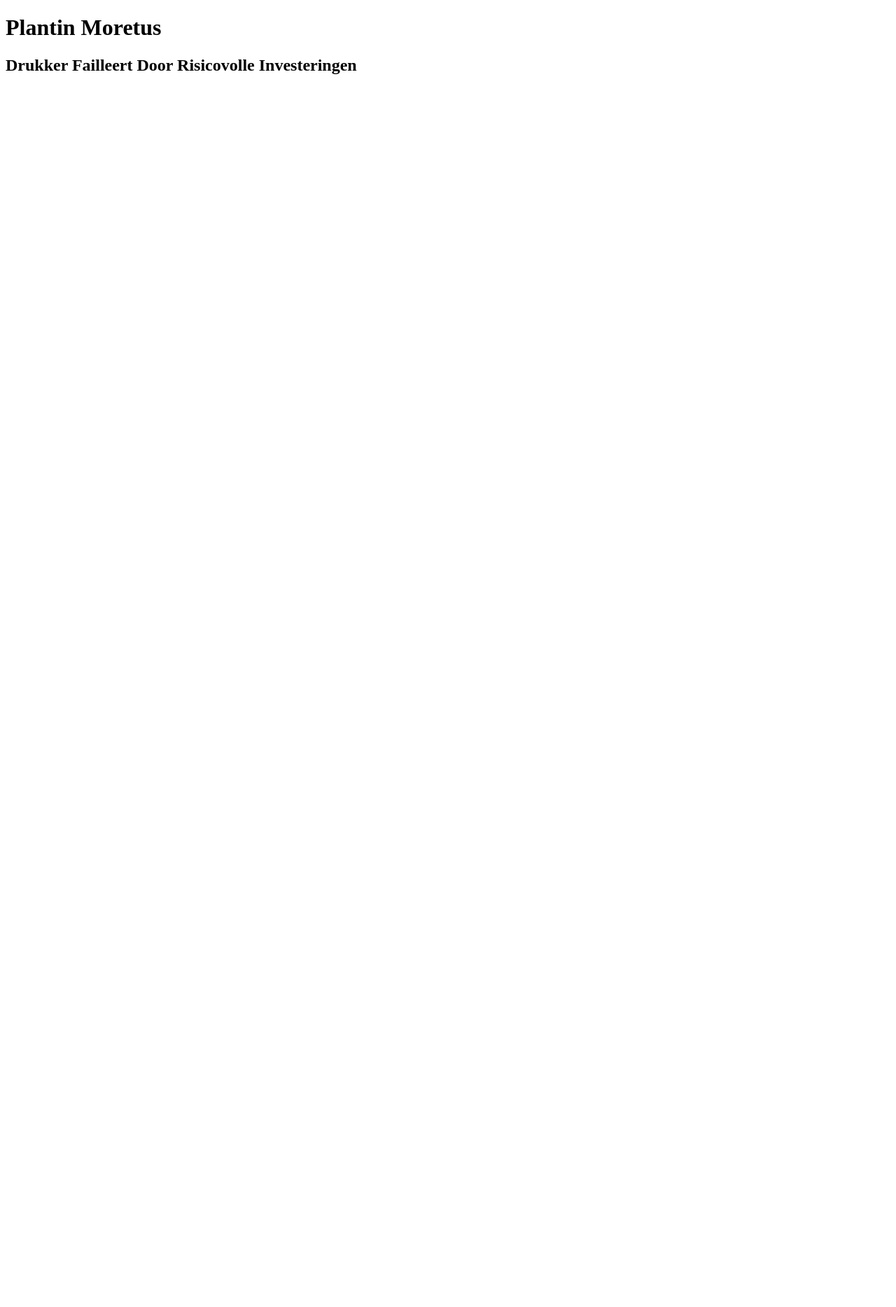
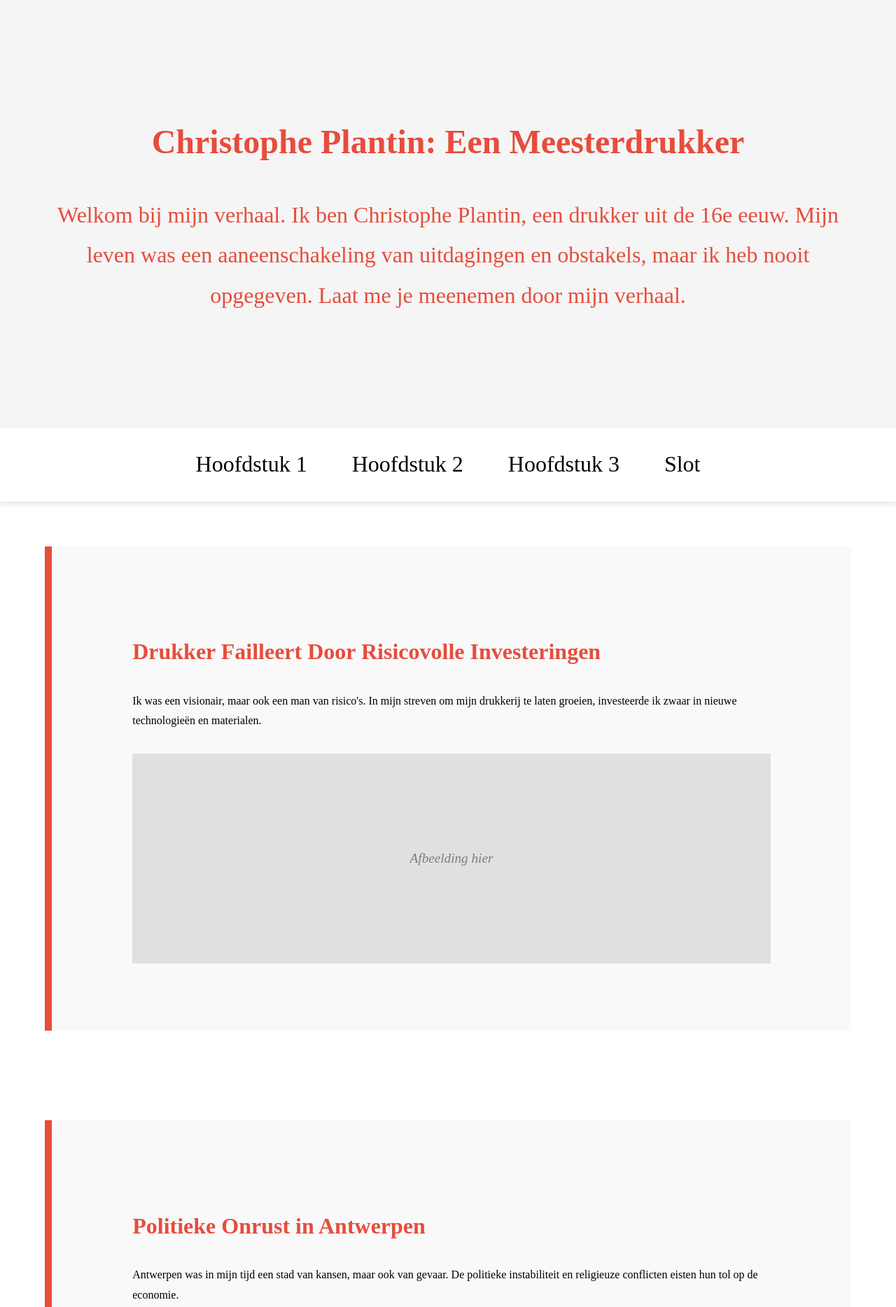
Before and after one commit to leonnolf/integration_3, a website: page index.html in a window 1280 px wide. Shown: the top 1868 px of the page at 70% size. Before the commit the page ends 800 px from the top, so only its background shows below. Drawn offline with nearby package versions, Linux system fonts and the light colour scheme.

Commit message:
Add initial implementation of interactive webpage with GSAP animations and progress bar. and lots more

```diff
--- a/index.html
+++ b/index.html
@@ -2,31 +2,84 @@
 <html lang="en">
   <head>
     <meta charset="UTF-8" />
-    <link rel="icon" type="image/svg+xml" href="/vite.svg" />
     <meta name="viewport" content="width=device-width, initial-scale=1.0" />
-    <title>Vite App</title>
+    <link rel="stylesheet" href="src/style.css" />
+    <title>Christophe Plantin</title>
+    <script src="https://cdnjs.cloudflare.com/ajax/libs/gsap/3.12.2/gsap.min.js"></script>
+    <script>
+      gsap.registerPlugin(ScrollTrigger);
+    </script>
   </head>
   <body>
     <header>
-      <h1>
-        Plantin Moretus
-      </h1>
+      <h1>Christophe Plantin: <span>Een Meesterdrukker</span></h1>
+      <div class="intro">
+        <p>
+          Welkom bij mijn verhaal. Ik ben Christophe Plantin, een drukker uit de
+          16e eeuw. Mijn leven was een aaneenschakeling van uitdagingen en
+          obstakels, maar ik heb nooit opgegeven. Laat me je meenemen door mijn
+          verhaal.
+        </p>
+      </div>
     </header>
+
+    <div class="progress-bar"></div>
+    <nav>
+      <a href="#chapter1">Hoofdstuk 1</a>
+      <a href="#chapter2">Hoofdstuk 2</a>
+      <a href="#chapter3">Hoofdstuk 3</a>
+      <a href="#slot">Slot</a>
+    </nav>
     <main>
-      <section class="chapter_1">
-        <div>
-          <h1>
-            Drukker Failleert Door Risicovolle Investeringen
-          </h1>
+      <section id="chapter1" class="chapter">
+        <div class="content">
+          <h2>Drukker Failleert Door Risicovolle Investeringen</h2>
+          <p>
+            Ik was een <span>visionair</span>, maar ook een man van risico's. In mijn
+            streven om mijn drukkerij te laten groeien, investeerde ik zwaar in
+            nieuwe technologieën en materialen.
+          </p>
+          <div class="image-placeholder">
+            <p>Afbeelding hier</p>
+          </div>
         </div>
-
       </section>
-      <section class="chapter_2">
-
+      <section id="chapter2" class="chapter">
+        <div class="content">
+          <h2>Politieke Onrust in Antwerpen</h2>
+          <p>
+            Antwerpen was in mijn tijd een stad van kansen, maar ook van gevaar.
+            De politieke instabiliteit en religieuze conflicten eisten hun tol op
+            de economie.
+          </p>
+          <div class="image-placeholder">
+            <p>Afbeelding hier</p>
+          </div>
+        </div>
       </section>
-      <section class="chapter_3">
-
+      <section id="chapter3" class="chapter">
+        <div class="content">
+          <h2>De Spaanse Aanvallen</h2>
+          <p>
+            Chaos, vernieling, en angst beheersten de stad. Mijn drukkerij werd
+            niet gespaard van de gevolgen. Klanten verlieten de stad,
+            grondstoffen werden schaars, en ik stond aan de rand van faillissement.
+          </p>
+          <div class="image-placeholder">
+            <p>Afbeelding hier</p>
+          </div>
+        </div>
+      </section>
+      <section id="slot" class="slot">
+        <p>
+          Ondanks deze beproevingen heb ik nooit opgegeven. Mijn verhaal is er één
+          van vastberadenheid en veerkracht.
+        </p>
+        <div class="image-placeholder">
+          <p>Afbeelding hier</p>
+        </div>
       </section>
     </main>
+    <script src="src/script.js"></script>
   </body>
 </html>
--- /dev/null
+++ b/src/script.js
@@ -0,0 +1,37 @@
+document.addEventListener("DOMContentLoaded", function () {
+
+    const progressBar = document.querySelector(".progress-bar");
+    window.addEventListener("scroll", () => {
+      const scrollTop = window.scrollY;
+      const docHeight = document.body.scrollHeight - window.innerHeight;
+      const progress = (scrollTop / docHeight) * 100;
+      progressBar.style.width = `${progress}%`;
+    });
+
+
+    gsap.utils.toArray(".chapter, .slot").forEach((section) => {
+      gsap.from(section, {
+        scrollTrigger: {
+          trigger: section,
+          start: "top 80%",
+          end: "bottom 60%",
+          toggleActions: "play none none reverse",
+        },
+        opacity: 0,
+        y: 100,
+        duration: 1.5,
+        ease: "power3.out",
+      });
+    });
+
+    gsap.from("header", {
+      scrollTrigger: {
+        trigger: "header",
+        start: "top top",
+        end: "bottom top",
+        scrub: true,
+      },
+      y: -50,
+      opacity: 0,
+    });
+  });
--- /dev/null
+++ b/src/style.css
@@ -0,0 +1,137 @@
+:root {
+    --main-bg: #ffffff;
+    --main-text: #000000;
+    --accent-color: #e74c3c;
+    --hover-color: #ffa500;
+    --font-large: 3rem;
+    --font-medium: 2rem;
+    --font-small: 1.2rem;
+    --section-padding: 6rem 10%;
+  }
+
+  body {
+    margin: 0;
+    font-family: 'Times New Roman', serif;
+    background-color: var(--main-bg);
+    color: var(--main-text);
+    line-height: 1.8;
+  }
+
+  header {
+    text-align: center;
+    padding: 8rem 5%;
+    background-color: #f5f5f5;
+    color: var(--accent-color);
+    animation: fadeIn 2s ease-in-out;
+  }
+
+  h1 {
+    font-size: var(--font-large);
+    margin-bottom: 1.5rem;
+    animation: slideInDown 1.5s ease-in-out;
+  }
+
+  .intro p {
+    font-size: var(--font-medium);
+    animation: fadeIn 2.5s ease-in-out;
+  }
+
+
+  .progress-bar {
+    position: fixed;
+    top: 0;
+    left: 0;
+    width: 0;
+    height: 4px;
+    background-color: var(--accent-color);
+    z-index: 9999;
+  }
+
+
+  nav {
+    position: sticky;
+    top: 0;
+    background-color: #ffffff;
+    padding: 1rem 2%;
+    z-index: 1000;
+    display: flex;
+    justify-content: center;
+    gap: 2rem;
+    box-shadow: 0 4px 8px rgba(0, 0, 0, 0.1);
+    animation: fadeInDown 1.5s ease-in-out;
+  }
+
+  nav a {
+    text-decoration: none;
+    color: var(--main-text);
+    font-size: var(--font-medium);
+    position: relative;
+    padding: 0.5rem 1rem;
+    transition: all 0.3s ease-in-out;
+    border-radius: 8px;
+  }
+
+  nav a:hover {
+    background-color: var(--accent-color);
+    color: var(--main-bg);
+    transform: scale(1.1);
+  }
+
+  main {
+    padding: 4rem 5%;
+  }
+
+  .chapter {
+    margin-bottom: 8rem;
+    padding: var(--section-padding);
+    background-color: #f9f9f9;
+    border-left: 10px solid var(--accent-color);
+    animation: fadeInUp 2s ease-in-out;
+  }
+
+  .chapter h2 {
+    font-size: var(--font-medium);
+    color: var(--accent-color);
+  }
+
+
+  .image-placeholder {
+    margin-top: 2rem;
+    height: 300px;
+    background-color: #e0e0e0;
+    display: flex;
+    align-items: center;
+    justify-content: center;
+    color: #7d7d7d;
+    font-size: var(--font-small);
+    font-style: italic;
+  }
+
+
+  @media (max-width: 768px) {
+    nav {
+      flex-wrap: wrap;
+      gap: 1rem;
+    }
+
+    nav a {
+      font-size: 1rem;
+    }
+
+    h1 {
+      font-size: 2rem;
+    }
+
+    .chapter h2 {
+      font-size: 1.5rem;
+    }
+
+    .chapter,
+    .slot {
+      padding: 4rem 5%;
+    }
+
+    .image-placeholder {
+      height: 200px;
+    }
+  }
```
Also changed, not shown: assets/Group 3.png (added), assets/Group 4.png (added), assets/Group 5.png (added).
